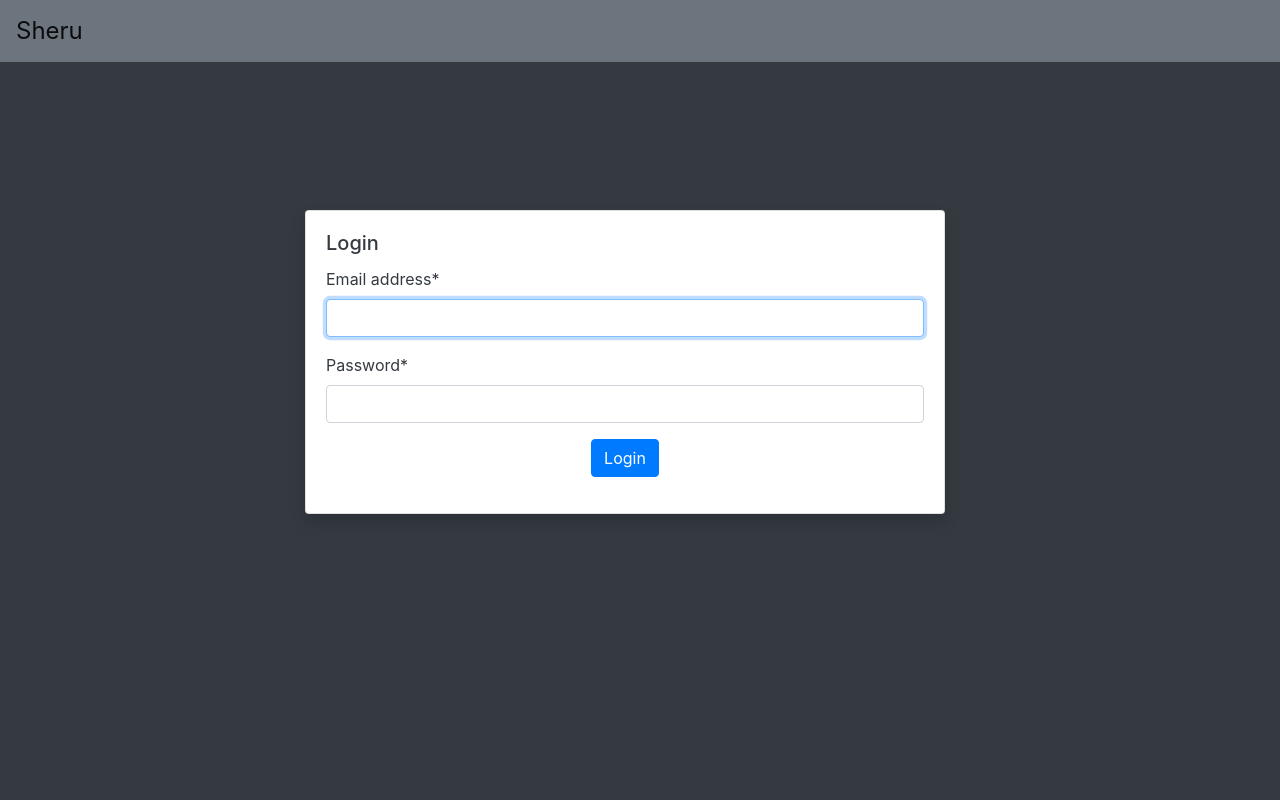
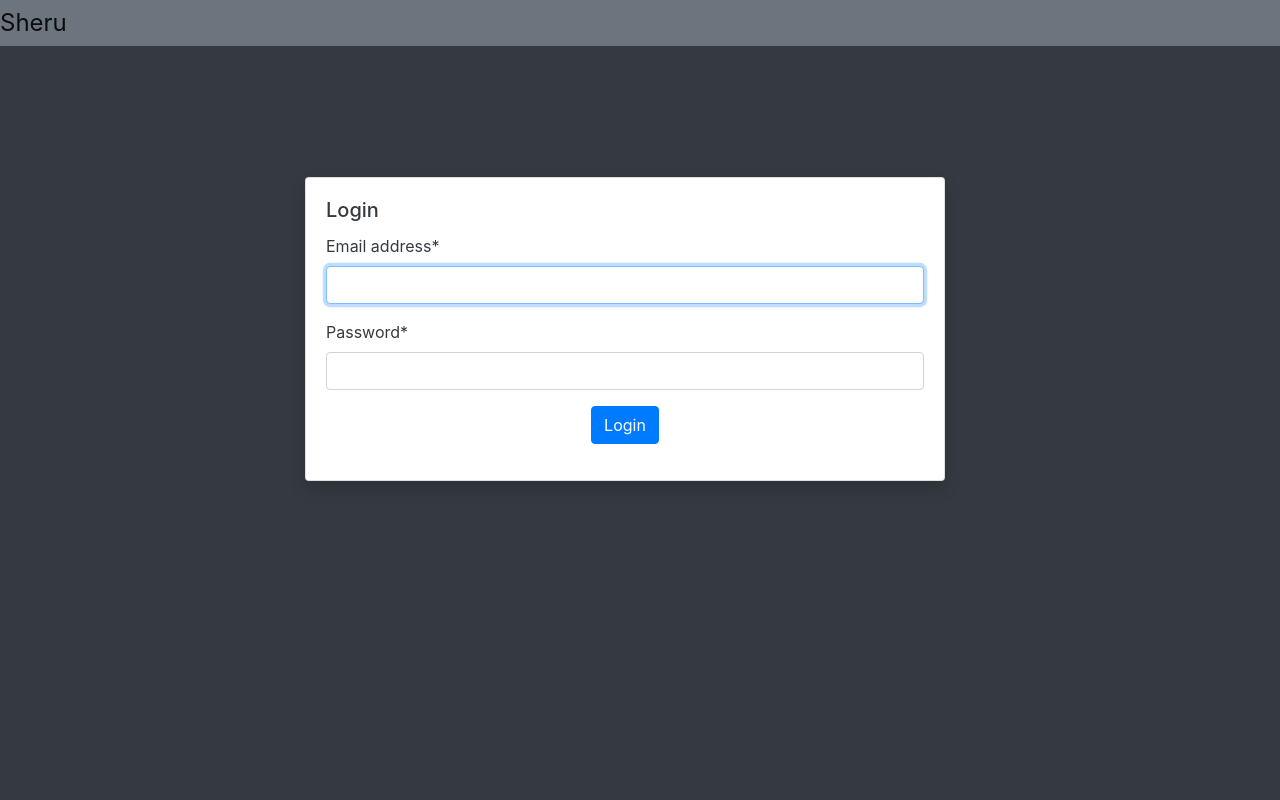
Before and after one commit to bellerub/sheru, a Django app: page /login/ in a window 1280 px wide. Run offline with Django 3.2, Linux system fonts and the light colour scheme; some libraries are stand-ins or nearby versions.

Commit message:
fixed basic UI bugs, setup site.css

```diff
--- a/project/sheru/consumers.py
+++ b/project/sheru/consumers.py
@@ -35,7 +35,7 @@ class CommandConsumer(WebsocketConsumer):
     def disconnect(self, close_code):
         # Close Thread & shutdwon socket
         self.stop_thread=True
-        self.socket._sock.send('stop\r\n'.encode('utf-8'))
+        self.socket._sock.send('exit\r\n'.encode('utf-8'))
 
         self.socket.close()
 
--- a/project/sheru/static/css/site.css
+++ b/project/sheru/static/css/site.css
@@ -1,9 +1,40 @@
-.fill {
-    top: 40px;
-    left: 0;
-    right: 0;
-    bottom: 0;
+body {
+    display: flex;
+    flex-direction: column;
+}
+
+main {
+    display: flex;
+    flex-direction: column;
+    flex: 1;
+}
+
+#terminal-container {
+    flex: 1;
+}
+
+.navbar {
+    flex-shrink: 0;
+    padding: 0;
+}
+
+.navbar>* {
+    display: flex;
+    align-items: center;
+}
+
+.navbar-nav {
+    flex-direction: row;
+}
+
+.navbar-nav li {
+    margin-right: 8px;
+}
+
+.navbar-nav .dropdown-menu {
     position: absolute;
-    width: auto;
-    height: auto;
 }
+
+.xterm {
+    height: 100%;
+}
--- a/project/sheru/templates/base.html
+++ b/project/sheru/templates/base.html
@@ -3,6 +3,7 @@
     <head>
         <link rel="stylesheet" href="{% static 'bootstrap/dist/css/bootstrap.min.css' %}" />
         <link rel="stylesheet" type="text/css" href="{% static 'fontawesome/css/all.min.css' %}" />
+        <link rel="stylesheet" href="{% static 'css/site.css' %}" />
 
         <title>Sheru</title>
         <meta http-equiv="Content-Type" content="text/html;charset=utf-8">
--- a/project/sheru/templates/user_profile.html
+++ b/project/sheru/templates/user_profile.html
@@ -15,7 +15,7 @@
     </div>
 </div>
 
-<div class="row w-100 h-75">
+<div class="row w-100" style="margin-top: 10vh;">
     <div class="my-auto mx-auto">
         <div class="card shadow text-dark" style="width: 60rem">
             <div class="card-body">
```
Also changed, not shown: project/sheru/templates/shell.html (+1 -11 lines).
